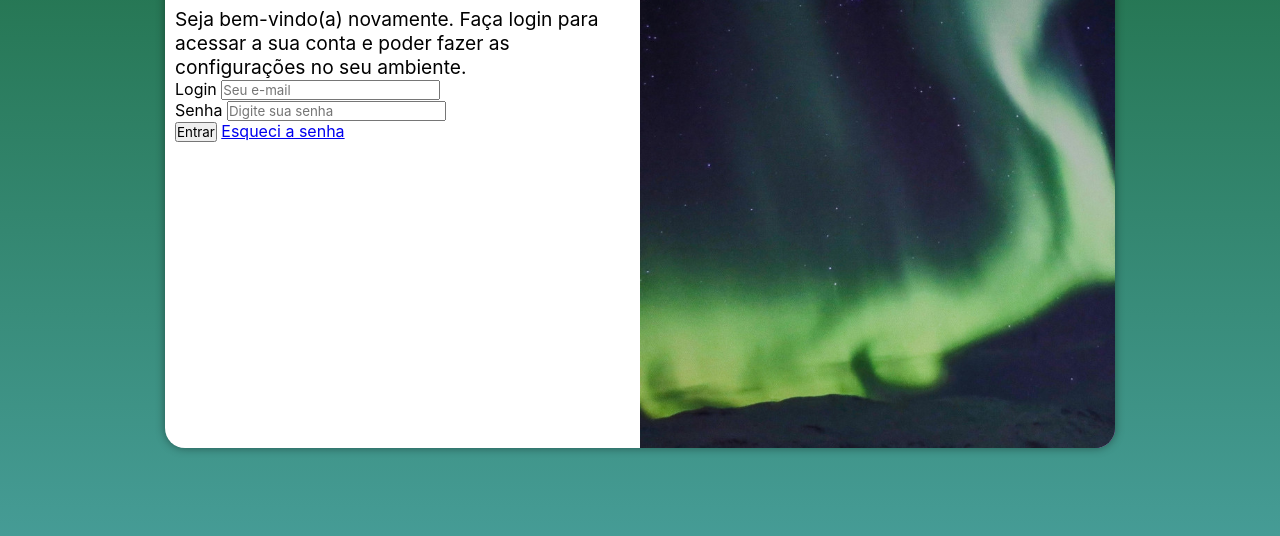
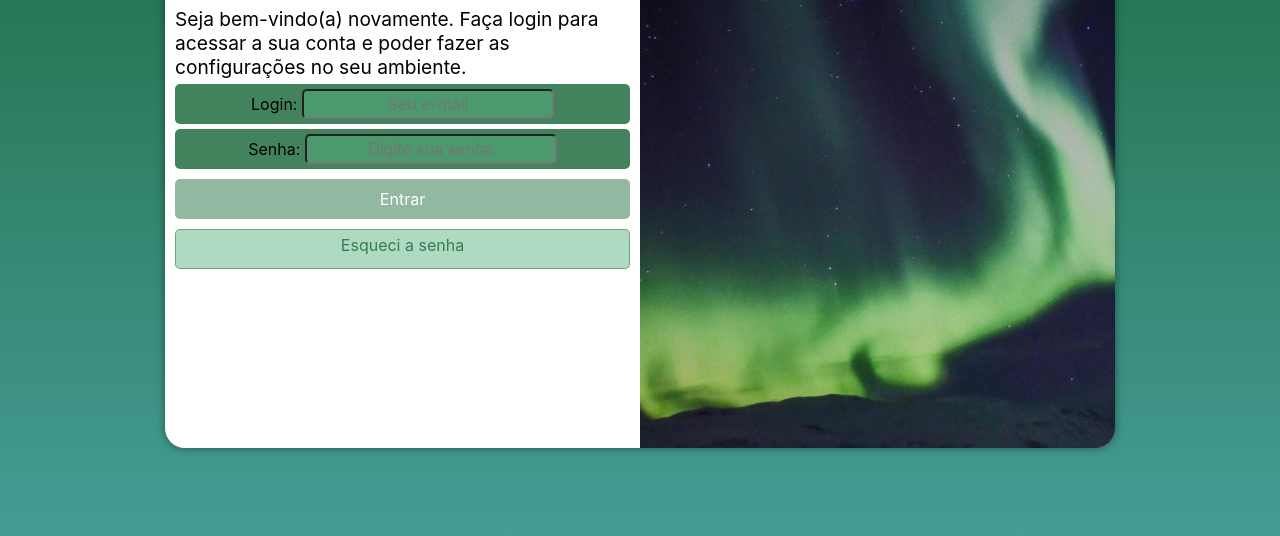
Before and after one commit to KennedyDjalma/projeto-login, a plain HTML site: page index.html in a window 1280 px wide. Shown: the part 202-738 px from the top of the page. Drawn offline with Linux system fonts and the light colour scheme.

Commit message:
ajustes no css

```diff
--- a/estilos/style.css
+++ b/estilos/style.css
@@ -35,7 +35,7 @@ section#login{
     /*  */
 
     background-color: white;
-    width: 350px;
+    width: 300px;
     height: 500px;
     border-radius: 20px;
     box-shadow: 0px 0px 10px rgba(0, 0, 0, 0.421);
@@ -67,3 +67,62 @@ div#formulario > h1 {
 div#formulario > p {
     font-size: .8em;
 }
+
+.campo{
+    background-color: #1a693cd2;
+    padding: 5px 0px;
+    display: block;
+    width: 100%;
+    height: 40px;
+    border-radius: 5px;
+    margin: 5px 0px;
+    text-align: center;
+}
+
+div.campo > input {
+    background-color: #57b17e79;
+    text-align: center;
+    font-size: 1em;
+    height: 100%;
+    border-radius: 5px;
+}
+
+div.campo > input:focus-Within {
+    background-color: white;
+}
+
+form > input[type=submit] {
+    display: block;
+    font-size: 1em;
+    width: 100%;
+    height: 40px;
+    margin-top: 10px;
+    border: none;
+    border-radius: 5px;
+    background-color: #1a693c79;
+    color: white;
+}
+
+form > input[type=submit]:hover{
+    background-color: #61c98e79;
+    cursor: pointer;
+}
+
+.botao{
+    display: block;
+    text-align: center;
+    font-size: 1em;
+    width: 100%;
+    height: 40px;
+    background-color: #57b17e79;
+    border: 1px solid #1a693c79;
+    border-radius: 5px;
+    text-decoration: none;
+    color: #1a693cd2;
+    padding-top: 5px;
+    margin-top: 10px;
+}
+
+.botao:hover {
+    background-color: white;
+}
--- a/index.html
+++ b/index.html
@@ -24,17 +24,17 @@
                 <form action="login.php" method="post">
                     <div class="campo">
 
-                        <label for="ilogin">Login</label>
+                        <label for="ilogin">Login:</label>
                         <input type="email" name="login" id="ilogin" placeholder="Seu e-mail" required>
                     </div>
 
                     <div class="campo">
 
-                        <label for="isenha">Senha</label>
+                        <label for="isenha">Senha:</label>
                         <input type="password" name="senha" id="isenha" placeholder="Digite sua senha" required>
                     </div>
                     <input type="submit" value="Entrar">
-                    <a href="esqueci.html">Esqueci a senha</a>
+                    <a class="botao" href="esqueci.html">Esqueci a senha</a>
                 </form>
             </div>
         </section>
```
